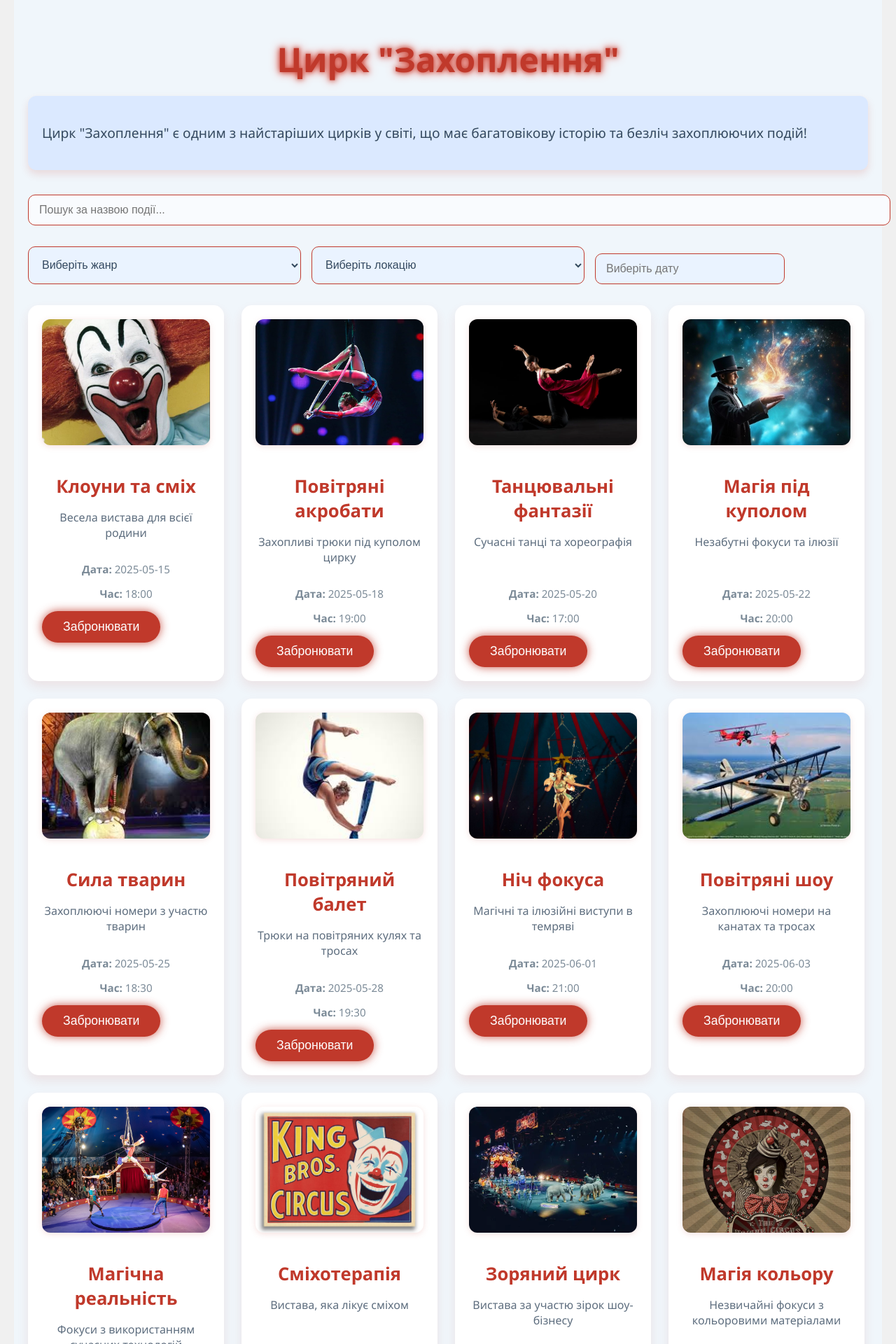
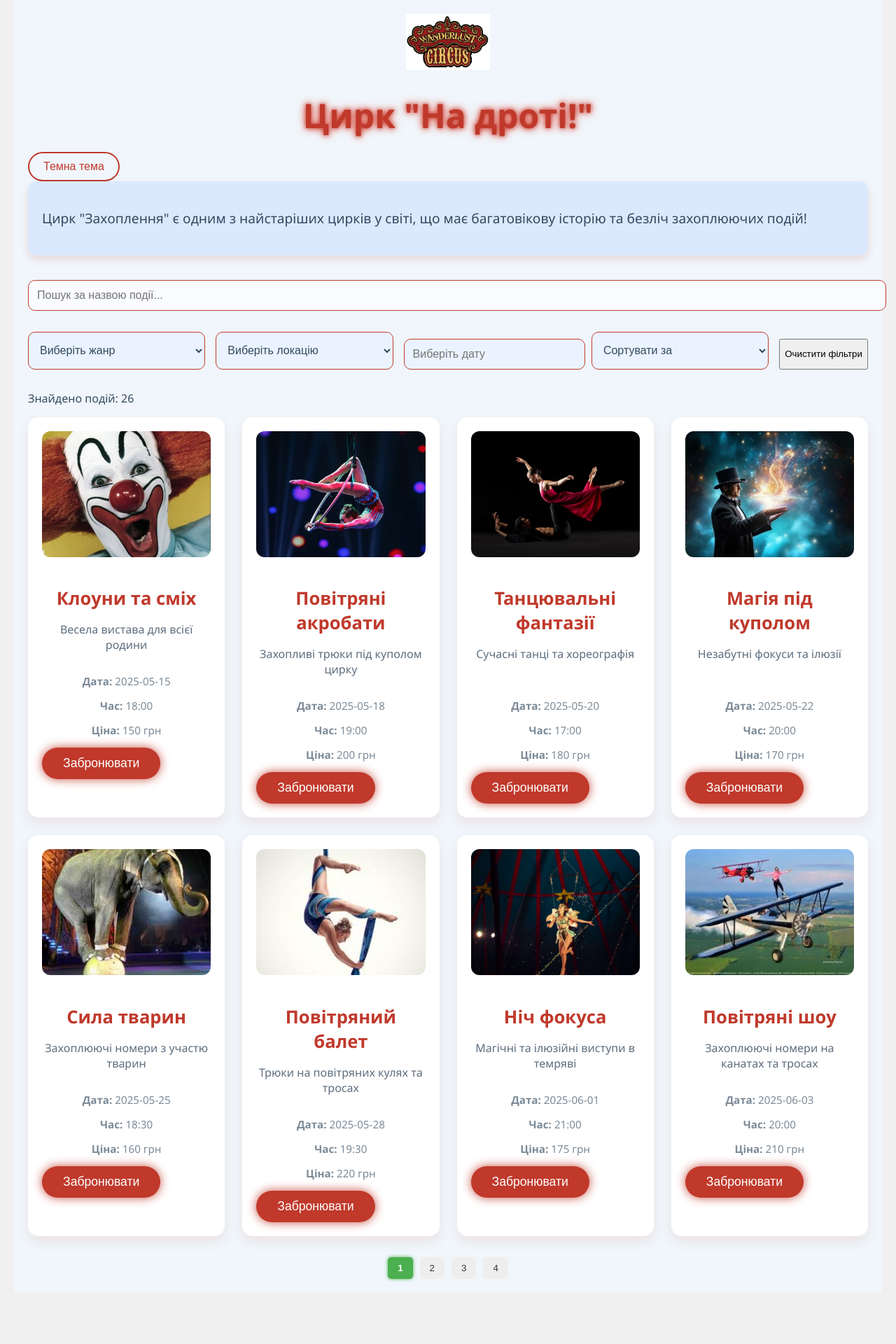
Before and after one commit to Sikorska-Viktoriia/project-web-8-10, a React (Vite) app in the folder circus-booking/: page / in a window 1280 px wide. Shown: the top 1920 px of the page at 70% size. After the commit the page ends 1847 px from the top, so only its background shows below. Built offline with nearby package versions, Linux system fonts and the light colour scheme.

Commit message:
До головної сторінки додано фільтрацію за цінами, датою та назвою. Також трохи покращений дизайн

```diff
--- a/circus-booking/src/data/shows.js
+++ b/circus-booking/src/data/shows.js
@@ -1,4 +1,3 @@
-// shows.js
 const shows = [{
         id: '1',
         title: 'Клоуни та сміх',
@@ -7,7 +6,8 @@ const shows = [{
         image: '/images/clowns.jpg',
         date: '2025-05-15',
         time: '18:00',
-        city: 'Львів'
+        city: 'Львів',
+        price: 150
     },
     {
         id: '2',
@@ -17,7 +17,8 @@ const shows = [{
         image: '/images/acrobats.jpg',
         date: '2025-05-18',
         time: '19:00',
-        city: 'Київ'
+        city: 'Київ',
+        price: 200
     },
     {
         id: '3',
@@ -27,7 +28,8 @@ const shows = [{
         image: '/images/dance.jpg',
         date: '2025-05-20',
         time: '17:00',
-        city: 'Одеса'
+        city: 'Одеса',
+        price: 180
     },
     {
         id: '4',
@@ -37,7 +39,8 @@ const shows = [{
         image: '/images/magic.jpg',
         date: '2025-05-22',
         time: '20:00',
-        city: 'Харків'
+        city: 'Харків',
+        price: 170
     },
     {
         id: '5',
@@ -47,7 +50,8 @@ const shows = [{
         image: '/images/animals.jpg',
         date: '2025-05-25',
         time: '18:30',
-        city: 'Львів'
+        city: 'Львів',
+        price: 160
     },
     {
         id: '6',
@@ -57,7 +61,8 @@ const shows = [{
         image: '/images/aerial.jpg',
         date: '2025-05-28',
         time: '19:30',
-        city: 'Київ'
+        city: 'Київ',
+        price: 220
     },
     {
         id: '7',
@@ -67,7 +72,8 @@ const shows = [{
         image: '/images/night_magic.jpg',
         date: '2025-06-01',
         time: '21:00',
-        city: 'Львів'
+        city: 'Львів',
+        price: 175
     },
     {
         id: '8',
@@ -77,7 +83,8 @@ const shows = [{
         image: '/images/air_show.jpg',
         date: '2025-06-03',
         time: '20:00',
-        city: 'Київ'
+        city: 'Київ',
+        price: 210
     },
     {
         id: '9',
@@ -87,7 +94,8 @@ const shows = [{
         image: '/images/magic_tech.jpg',
         date: '2025-06-05',
         time: '19:00',
-        city: 'Одеса'
+        city: 'Одеса',
+        price: 180
     },
     {
         id: '10',
@@ -97,7 +105,8 @@ const shows = [{
         image: '/images/laugh.jpg',
         date: '2025-06-07',
         time: '18:00',
-        city: 'Львів'
+        city: 'Львів',
+        price: 140
     },
     {
         id: '11',
@@ -107,7 +116,8 @@ const shows = [{
         image: '/images/star_circus.jpg',
         date: '2025-06-10',
         time: '20:30',
-        city: 'Харків'
+        city: 'Харків',
+        price: 230
     },
     {
         id: '12',
@@ -117,7 +127,8 @@ const shows = [{
         image: '/images/color_magic.jpg',
         date: '2025-06-12',
         time: '19:30',
-        city: 'Київ'
+        city: 'Київ',
+        price: 175
     },
     {
         id: '13',
@@ -127,7 +138,8 @@ const shows = [{
         image: '/images/exciting_dance.jpg',
         date: '2025-06-14',
         time: '18:30',
-        city: 'Одеса'
+        city: 'Одеса',
+        price: 190
     },
     {
         id: '14',
@@ -137,7 +149,8 @@ const shows = [{
         image: '/images/symphony_air.jpg',
         date: '2025-06-17',
         time: '21:00',
-        city: 'Львів'
+        city: 'Львів',
+        price: 210
     },
     {
         id: '15',
@@ -147,7 +160,8 @@ const shows = [{
         image: '/images/illusion_time.jpg',
         date: '2025-06-20',
         time: '19:00',
-        city: 'Харків'
+        city: 'Харків',
+        price: 180
     },
     {
         id: '16',
@@ -157,7 +171,8 @@ const shows = [{
         image: '/images/magic_animals.jpg',
         date: '2025-06-23',
         time: '18:30',
-        city: 'Київ'
+        city: 'Київ',
+        price: 170
     },
     {
         id: '17',
@@ -167,7 +182,8 @@ const shows = [{
         image: '/images/ballet_wings.jpg',
         date: '2025-06-25',
         time: '20:00',
-        city: 'Одеса'
+        city: 'Одеса',
+        price: 220
     },
     {
         id: '18',
@@ -177,7 +193,8 @@ const shows = [{
         image: '/images/heavenly_artists.jpg',
         date: '2025-06-27',
         time: '19:00',
-        city: 'Львів'
+        city: 'Львів',
+        price: 205
     },
     {
         id: '19',
@@ -187,7 +204,8 @@ const shows = [{
         image: '/images/cosmic_illusions.jpg',
         date: '2025-06-30',
         time: '20:30',
-        city: 'Київ'
+        city: 'Київ',
+        price: 185
     },
     {
         id: '20',
@@ -197,7 +215,8 @@ const shows = [{
         image: '/images/ice_circus.jpg',
         date: '2025-07-02',
         time: '19:30',
-        city: 'Харків'
+        city: 'Харків',
+        price: 240
     },
     {
         id: '21',
@@ -207,7 +226,8 @@ const shows = [{
         image: '/images/magic_world.jpg',
         date: '2025-07-05',
         time: '20:00',
-        city: 'Одеса'
+        city: 'Одеса',
+        price: 190
     },
     {
         id: '22',
@@ -217,7 +237,8 @@ const shows = [{
         image: '/images/night_circus.jpg',
         date: '2025-07-07',
         time: '21:00',
-        city: 'Львів'
+        city: 'Львів',
+        price: 225
     },
     {
         id: '23',
@@ -227,7 +248,8 @@ const shows = [{
         image: '/images/gravity.jpg',
         date: '2025-07-10',
         time: '19:00',
-        city: 'Київ'
+        city: 'Київ',
+        price: 180
     },
     {
         id: '24',
@@ -237,7 +259,8 @@ const shows = [{
         image: '/images/dance_magic.jpg',
         date: '2025-07-12',
         time: '20:30',
-        city: 'Харків'
+        city: 'Харків',
+        price: 200
     },
     {
         id: '25',
@@ -247,7 +270,8 @@ const shows = [{
         image: '/images/sun_acrobats.jpg',
         date: '2025-07-14',
         time: '18:00',
-        city: 'Львів'
+        city: 'Львів',
+        price: 210
     },
     {
         id: '26',
@@ -256,49 +280,10 @@ const shows = [{
         type: 'Вогонь',
         image: '/images/fire_theatre.jpg',
         date: '2025-07-17',
-        time: '20:00',
-        city: 'Одеса'
+        time: '21:00',
+        city: 'Київ',
+        price: 230
     },
-    {
-        id: '27',
-        title: 'Вихор емоцій',
-        description: 'Силові номери, які піднімуть настрій',
-        type: 'Сила',
-        image: '/images/emotion_tornado.jpg',
-        date: '2025-07-20',
-        time: '21:30',
-        city: 'Київ'
-    },
-    {
-        id: '28',
-        title: 'Цирк на воді',
-        description: 'Акробати, що виконують трюки на воді',
-        type: 'Цирк',
-        image: '/images/water_circus.jpg',
-        date: '2025-07-23',
-        time: '18:30',
-        city: 'Харків'
-    },
-    {
-        id: '29',
-        title: 'Світло й тіні',
-        description: 'Фокуси, що створюють ілюзії з тінями',
-        type: 'Фокуси',
-        image: '/images/light_and_shadows.jpg',
-        date: '2025-07-25',
-        time: '19:00',
-        city: 'Одеса'
-    },
-    {
-        id: '30',
-        title: 'Ігри розуму',
-        description: 'Фокуси з розумовими маніпуляціями',
-        type: 'Магія',
-        image: '/images/mind_games.jpg',
-        date: '2025-07-28',
-        time: '20:30',
-        city: 'Львів'
-    }
+
 ];
-
 export default shows;
--- a/circus-booking/src/pages/Home.jsx
+++ b/circus-booking/src/pages/Home.jsx
@@ -1,12 +1,16 @@
-import React, { useState } from 'react';
+// Home.jsx
+import React, { useState, useEffect, useMemo } from 'react';
 import { useNavigate } from 'react-router-dom';
 import DatePicker from 'react-datepicker';
 import 'react-datepicker/dist/react-datepicker.css';
 import shows from '../data/shows';
+import circusLogo from '../assets/circus-logo.png';
 
 import {
   PageContainer,
   Title,
+  Logo,
+  ThemeToggle,
   HistorySection,
   SearchBar,
   FilterSection,
@@ -18,7 +22,9 @@ import {
   ShowTitle,
   ShowDescription,
   ShowInfo,
-  BookButton
+  BookButton,
+  PaginationContainer,
+  PaginationButton
 } from './Home.styles';
 
 const Home = () => {
@@ -26,30 +32,93 @@ const Home = () => {
   const [filterType, setFilterType] = useState('');
   const [filterDate, setFilterDate] = useState(null);
   const [filterLocation, setFilterLocation] = useState('');
+  const [sortBy, setSortBy] = useState('');
+  const [isDarkTheme, setIsDarkTheme] = useState(false);
+  const [currentPage, setCurrentPage] = useState(1);
+
+  const itemsPerPage = 8; // Динамічна кількість шоу на сторінці
   const navigate = useNavigate();
 
-  const uniqueTypes = [...new Set(shows.map(show => show.type))];
-  const uniqueLocations = [...new Set(shows.map(show => show.city))];
+  const uniqueTypes = useMemo(() => [...new Set(shows.map(show => show.type))], []);
+  const uniqueLocations = useMemo(() => [...new Set(shows.map(show => show.city))], []);
 
-  const filteredShows = shows.filter((show) => {
+  // Завантаження теми з localStorage при завантаженні сторінки
+  useEffect(() => {
+    const savedTheme = localStorage.getItem('theme');
+    if (savedTheme === 'dark') {
+      setIsDarkTheme(true);
+      document.body.classList.add('dark-theme');
+    }
+  }, []);
+
+  const toggleTheme = () => {
+    const newTheme = !isDarkTheme;
+    setIsDarkTheme(newTheme);
+    document.body.classList.toggle('dark-theme');
+    localStorage.setItem('theme', newTheme ? 'dark' : 'light');
+  };
+
+  // Фільтрація шоу
+  const filteredShows = useMemo(() => {
+    return shows.filter(show => {
       const matchesSearch = show.title.toLowerCase().includes(search.toLowerCase());
       const matchesType = filterType ? show.type === filterType : true;
-    const matchesDate = filterDate
-      ? new Date(show.date).toDateString() === filterDate.toDateString()
-      : true;
-    const matchesLocation = filterLocation
-      ? show.city === filterLocation
-      : true;
+      const matchesDate = filterDate ? new Date(show.date).toDateString() === filterDate.toDateString() : true;
+      const matchesLocation = filterLocation ? show.city === filterLocation : true;
       return matchesSearch && matchesType && matchesDate && matchesLocation;
     });
+  }, [search, filterType, filterDate, filterLocation]);
+
+  // Сортування шоу
+  const sortedShows = useMemo(() => {
+    return [...filteredShows].sort((a, b) => {
+      switch (sortBy) {
+        case 'date':
+          return new Date(a.date) - new Date(b.date);
+        case 'title':
+          return a.title.localeCompare(b.title);
+        case 'price':
+          return (a.price ?? 0) - (b.price ?? 0);
+        default:
+          return 0;
+      }
+    });
+  }, [filteredShows, sortBy]);
+
+  // Підрахунок кількості сторінок
+  const totalPages = Math.ceil(sortedShows.length / itemsPerPage);
+
+  // Скидаємо сторінку на 1 при зміні фільтрів або сортування
+  useEffect(() => {
+    setCurrentPage(1);
+  }, [search, filterType, filterDate, filterLocation, sortBy]);
+
+  // Показуємо шоу на поточній сторінці
+  const paginatedShows = useMemo(() => {
+    const start = (currentPage - 1) * itemsPerPage;
+    return sortedShows.slice(start, start + itemsPerPage);
+  }, [sortedShows, currentPage, itemsPerPage]);
 
   const handleBookShow = (show) => {
     navigate(`/booking/${show.id}`);
   };
 
+  const clearFilters = () => {
+    setSearch('');
+    setFilterType('');
+    setFilterDate(null);
+    setFilterLocation('');
+    setSortBy('');
+  };
+
   return (
-    <PageContainer>
-      <Title>Цирк "Захоплення"</Title>
+    <PageContainer className={isDarkTheme ? 'dark' : ''}>
+      <Logo src={circusLogo} alt="Circus Logo" />
+      <Title>Цирк "На дроті!"</Title>
+      <ThemeToggle onClick={toggleTheme}>
+        {isDarkTheme ? 'Світла тема' : 'Темна тема'}
+      </ThemeToggle>
+
       <HistorySection>
         <p>Цирк "Захоплення" є одним з найстаріших цирків у світі, що має багатовікову історію та безліч захоплюючих подій!</p>
       </HistorySection>
@@ -87,20 +156,51 @@ const Home = () => {
             isClearable
           />
         </DatePickerWrapper>
+
+        <FilterSelect value={sortBy} onChange={(e) => setSortBy(e.target.value)}>
+          <option value="">Сортувати за</option>
+          <option value="date">Датою</option>
+          <option value="title">Назвою</option>
+          <option value="price">Ціною</option>
+        </FilterSelect>
+
+        <button onClick={clearFilters}>Очистити фільтри</button>
       </FilterSection>
 
+      <p>Знайдено подій: {sortedShows.length}</p>
+
+      {sortedShows.length === 0 ? (
+        <p>Подій за вказаними фільтрами не знайдено.</p>
+      ) : (
+        <>
           <ShowGrid>
-        {filteredShows.map(show => (
+            {paginatedShows.map(show => (
               <ShowCard key={show.id}>
                 <ShowImage src={show.image} alt={show.title} />
                 <ShowTitle>{show.title}</ShowTitle>
                 <ShowDescription>{show.description}</ShowDescription>
                 <ShowInfo><strong>Дата:</strong> {show.date}</ShowInfo>
                 <ShowInfo><strong>Час:</strong> {show.time}</ShowInfo>
+                {show.price !== undefined && <ShowInfo><strong>Ціна:</strong> {show.price} грн</ShowInfo>}
                 <BookButton onClick={() => handleBookShow(show)}>Забронювати</BookButton>
               </ShowCard>
             ))}
           </ShowGrid>
+
+          <PaginationContainer>
+            {Array.from({ length: totalPages }, (_, index) => (
+              <PaginationButton
+                key={index}
+                onClick={() => setCurrentPage(index + 1)}
+                disabled={currentPage === index + 1}
+                active={currentPage === index + 1}
+              >
+                {index + 1}
+              </PaginationButton>
+            ))}
+          </PaginationContainer>
+        </>
+      )}
     </PageContainer>
   );
 };
--- a/circus-booking/src/pages/Home.styles.js
+++ b/circus-booking/src/pages/Home.styles.js
@@ -1,45 +1,37 @@
+// Improved Home.styles.js and Home.jsx
+
+// =================== Home.styles.js ===================
 import styled, { keyframes } from 'styled-components';
 
-// Glow animation for title
 const glow = keyframes `
-  0%, 100% {
-    text-shadow: 0 0 6px #c0392b, 0 0 12px #e74c3c;
-  }
-  50% {
-    text-shadow: 0 0 12px #c0392b, 0 0 18px #e74c3c;
-  }
+  0%, 100% { text-shadow: 0 0 6px #c0392b, 0 0 12px #e74c3c; }
+  50% { text-shadow: 0 0 12px #c0392b, 0 0 18px #e74c3c; }
 `;
 
-// Fade-in and up animation
 const fadeInUp = keyframes `
-  from {
-    opacity: 0;
-    transform: translateY(15px);
-  }
-  to {
-    opacity: 1;
-    transform: translateY(0);
-  }
+  from { opacity: 0; transform: translateY(15px); }
+  to { opacity: 1; transform: translateY(0); }
 `;
 
-// Pulse animation for button
 const pulse = keyframes `
-  0%, 100% {
-    box-shadow: 0 0 6px rgba(192, 57, 43, 0.6);
-  }
-  50% {
-    box-shadow: 0 0 14px rgba(192, 57, 43, 0.9);
-  }
+  0%, 100% { box-shadow: 0 0 6px rgba(192, 57, 43, 0.6); }
+  50% { box-shadow: 0 0 14px rgba(192, 57, 43, 0.9); }
 `;
 
 export const PageContainer = styled.div `
   max-width: 1200px;
-  margin: 0 auto;
+  margin: auto;
   padding: 20px;
-  font-family: "Segoe UI", Tahoma, Geneva, Verdana, sans-serif;
+  font-family: 'Segoe UI', Tahoma, Geneva, Verdana, sans-serif;
   background-color: #f0f6fb;
   color: #34495e;
+
+  &.dark {
+    background-color: #121212;
+    color: #eee;
+  }
 `;
+
 
 export const Title = styled.h1 `
   font-size: 3rem;
@@ -50,7 +42,7 @@ export const Title = styled.h1 `
   animation: ${glow} 3s ease-in-out infinite;
 `;
 
-export const HistorySection = styled.div `
+export const HistorySection = styled.section `
   background-color: #dbe9ff;
   padding: 20px;
   border-radius: 12px;
@@ -62,93 +54,108 @@ export const HistorySection = styled.div `
 
 export const SearchBar = styled.input `
   width: 100%;
-  padding: 12px 15px;
+  padding: 12px;
   font-size: 1rem;
   border-radius: 10px;
   border: 1.5px solid #c0392b;
   margin-bottom: 30px;
-  outline: none;
   background-color: #f9fbfe;
   color: #34495e;
-  transition: border-color 0.3s ease, box-shadow 0.3s ease;
+  transition: 0.3s;
 
   &:focus {
     border-color: #e74c3c;
     box-shadow: 0 0 8px rgba(231, 76, 60, 0.5);
+    outline: none;
   }
 `;
 
 export const FilterSection = styled.div `
   display: flex;
+  flex-wrap: wrap;
   gap: 15px;
   margin-bottom: 30px;
-  flex-wrap: wrap;
 `;
 
 export const FilterSelect = styled.select `
   flex: 1 1 200px;
-  min-width: 150px;
-  padding: 12px 15px;
+  padding: 12px;
   border-radius: 10px;
   border: 1.5px solid #c0392b;
   font-size: 1rem;
-  cursor: pointer;
   background-color: #eaf3ff;
   color: #34495e;
-  transition: border-color 0.3s ease;
+  cursor: pointer;
+  transition: 0.3s;
 
-  &:hover,
-  &:focus {
+  &:hover, &:focus {
     border-color: #e74c3c;
     outline: none;
   }
 `;
 
-// Обгортка для DatePicker для правильного флексу і ширини
 export const DatePickerWrapper = styled.div `
   flex: 1 1 200px;
-  min-width: 150px;
 
   .date-picker-input {
-    width: 100% !important;
-    padding: 12px 15px;
+    width: 100%;
+    padding: 12px;
     border-radius: 10px;
     border: 1.5px solid #c0392b;
     font-size: 1rem;
-    cursor: pointer;
     background-color: #eaf3ff;
     color: #34495e;
-    outline: none;
-    transition: border-color 0.3s ease;
+    cursor: pointer;
 
     &:focus {
       border-color: #e74c3c;
       box-shadow: 0 0 8px rgba(231, 76, 60, 0.5);
+      outline: none;
     }
   }
 
   .react-datepicker-popper {
-    z-index: 1000; /* Щоб календар був поверх */
+    z-index: 1000;
   }
 `;
 
 export const ShowGrid = styled.div `
   display: grid;
-  grid-template-columns: repeat(auto-fill, minmax(280px, 280px));
-
+  grid-template-columns: repeat(auto-fill, minmax(280px, 1fr));
   gap: 25px;
 `;
 
+export const Logo = styled.img `
+  width: 120px;
+  display: block;
+  margin: 0 auto 20px;
+`;
+
+export const ThemeToggle = styled.button `
+  background: transparent;
+  border: 2px solid #c0392b;
+  color: #c0392b;
+  padding: 10px 20px;
+  border-radius: 25px;
+  cursor: pointer;
+  font-size: 1rem;
+  transition: 0.3s;
+
+  &:hover {
+    background-color: #c0392b;
+    color: #fff;
+  }
+`;
+
 export const ShowCard = styled.div `
-  background-color: #ffffff;
+  background-color: #fff;
   border-radius: 15px;
   box-shadow: 0 8px 16px rgba(192, 57, 43, 0.1);
   padding: 20px;
   text-align: center;
-  transition: transform 0.3s ease, box-shadow 0.3s ease;
   cursor: default;
   animation: ${fadeInUp} 0.8s ease forwards;
-  perspective: 1000px;
+  transition: transform 0.3s, box-shadow 0.3s;
 
   &:hover {
     transform: scale(1.07) translateY(-6px);
@@ -162,8 +169,7 @@ export const ShowImage = styled.img `
   object-fit: cover;
   border-radius: 12px;
   margin-bottom: 15px;
-  filter: drop-shadow(0 2px 4px rgba(195, 57, 43, 0.15));
-  transition: transform 0.3s ease, filter 0.3s ease;
+  transition: transform 0.3s, filter 0.3s;
 
   &:hover {
     transform: scale(1.12) rotate(1deg);
@@ -180,20 +186,14 @@ export const ShowTitle = styled.h2 `
 export const ShowDescription = styled.p `
   font-size: 1rem;
   color: #5d6d7e;
+  min-height: 60px;
   margin-bottom: 15px;
-  min-height: 60px;
 `;
 
 export const ShowInfo = styled.p `
   font-size: 0.95rem;
   color: #7b8a97;
   margin-bottom: 15px;
-`;
-export const Card = styled.div `
-  width: 100px;
-  max-width: 100px;
-  flex-shrink: 0;
-
 `;
 
 export const BookButton = styled.button `
@@ -205,9 +205,35 @@ export const BookButton = styled.button `
   border-radius: 30px;
   cursor: pointer;
   animation: ${pulse} 4s ease-in-out infinite;
+  transition: background-color 0.3s;
+
+  &:hover {
+    background-color: #e74c3c;
+  }
+`;
+
+export const PaginationContainer = styled.div `
+  margin-top: 20px;
+  display: flex;
+  justify-content: center; /* Центрування пагінації по горизонталі */
+  gap: 10px; /* Відстань між кнопками */
+`;
+
+export const PaginationButton = styled.button `
+  padding: 8px 14px;
+  border: none;
+  border-radius: 5px;
+  background-color: ${({ active }) => (active ? '#4CAF50' : '#eee')};
+  color: ${({ active }) => (active ? 'white' : '#333')};
+  cursor: ${({ active }) => (active ? 'default' : 'pointer')};
+  font-weight: ${({ active }) => (active ? 'bold' : 'normal')};
+  box-shadow: ${({ active }) => (active ? '0 0 5px #4CAF50' : 'none')};
   transition: background-color 0.3s ease;
 
-&:hover {
-background-color: #e74c3c;
-}
+  &:hover {
+    background-color: ${({ active }) => (active ? '#4CAF50' : '#ccc')};
+  }
 `;
+
+
+// За потреби додамо також контейнер для кнопок Next/Prev окремо, але це не обов'язково.
```
Also changed, not shown: circus-booking/src/assets/circus-logo.png (added). Lines whose indentation alone changed are shown as unchanged.
